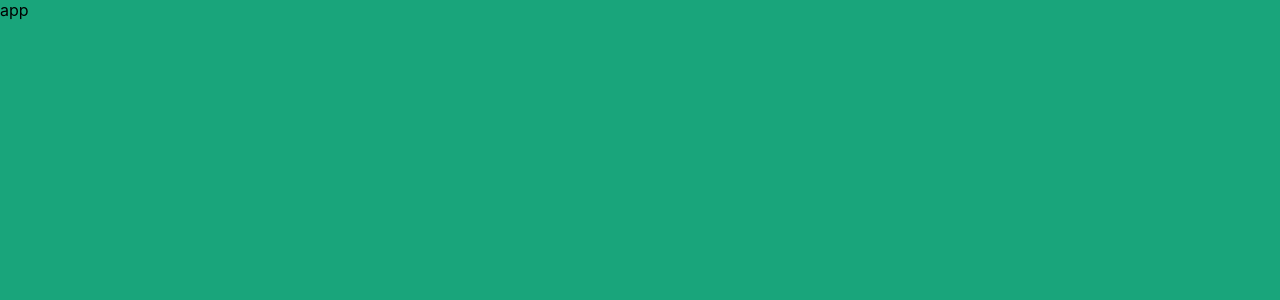
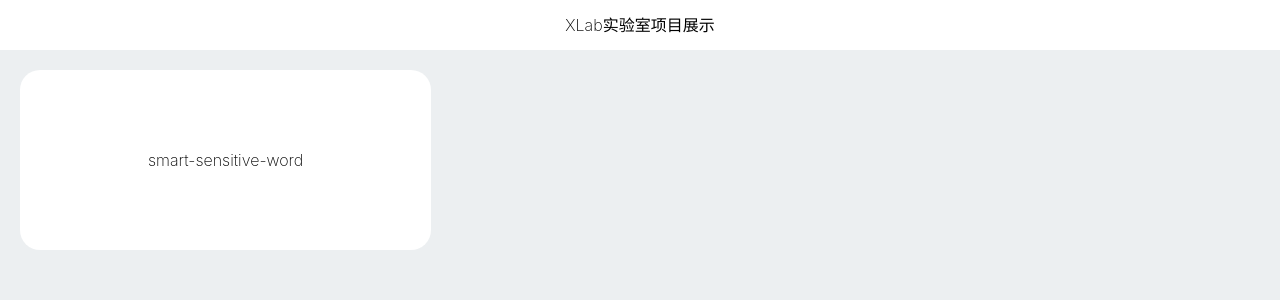
Before and after one commit to WHU-X-Lab/Gallery, a React app: page / in a window 1280 px wide. Shown: the top 300 px of the page. Built offline with nearby package versions, Linux system fonts and the light colour scheme.

Commit message:
chore:init

```diff
--- a/src/App.js
+++ b/src/App.js
@@ -1,8 +1,18 @@
-import React from 'react';
-import './App.less';
+import React from "react"
+import { APP_CONFIG } from "./config"
+import "./App.less"
 
 function App() {
-  return <div className="app">app</div>
+    return (
+        <div className="app">
+            <div className="app-header">XLab实验室项目展示</div>
+            <div className="app-content">
+                {APP_CONFIG.map((app) => {
+                    return <div className="app-content-item">{app.name}</div>
+                })}
+            </div>
+        </div>
+    )
 }
 
-export default App;
+export default App
--- a/src/App.less
+++ b/src/App.less
@@ -1,5 +1,33 @@
+@header-height: 50px;
+
 .app {
-  width: 100vw;
-  height: 100vh;
-  background: rgb(25, 165, 123);
+    width: 100vw;
+    height: 100vh;
+    font-weight: 200;
+    &-header {
+        height: @header-height;
+        text-align: center;
+        line-height: @header-height;
+    }
+    &-content {
+        position: fixed;
+        top: @header-height;
+        bottom: 0;
+        left: 0;
+        right: 0;
+        background: #eceff1;
+
+        &-item {
+            display: inline-block;
+            margin: 20px;
+            padding: 10vh 10vw;
+            border-radius: 20px;
+            background: white;
+            transition: all 0.5s ease-in-out;
+            cursor: pointer;
+            &:hover {
+                box-shadow: 0 0 20px #ccc;
+            }
+        }
+    }
 }
--- /dev/null
+++ b/src/config.js
@@ -0,0 +1,6 @@
+export const APP_CONFIG = [
+    {
+        name: "smart-sensitive-word",
+        url: "https://luvsunlight.github.io/smart-sensitive-word/",
+    },
+]
```
